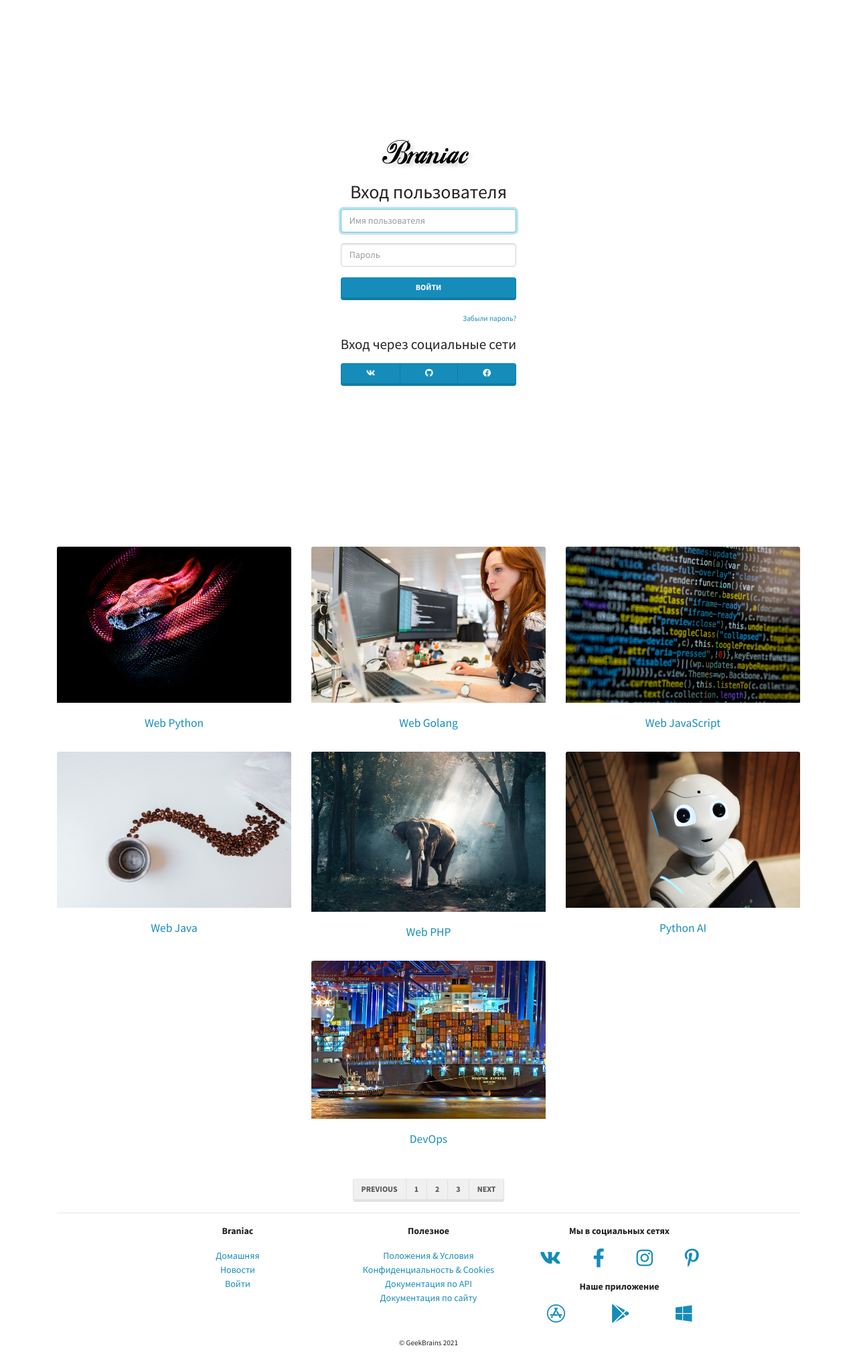
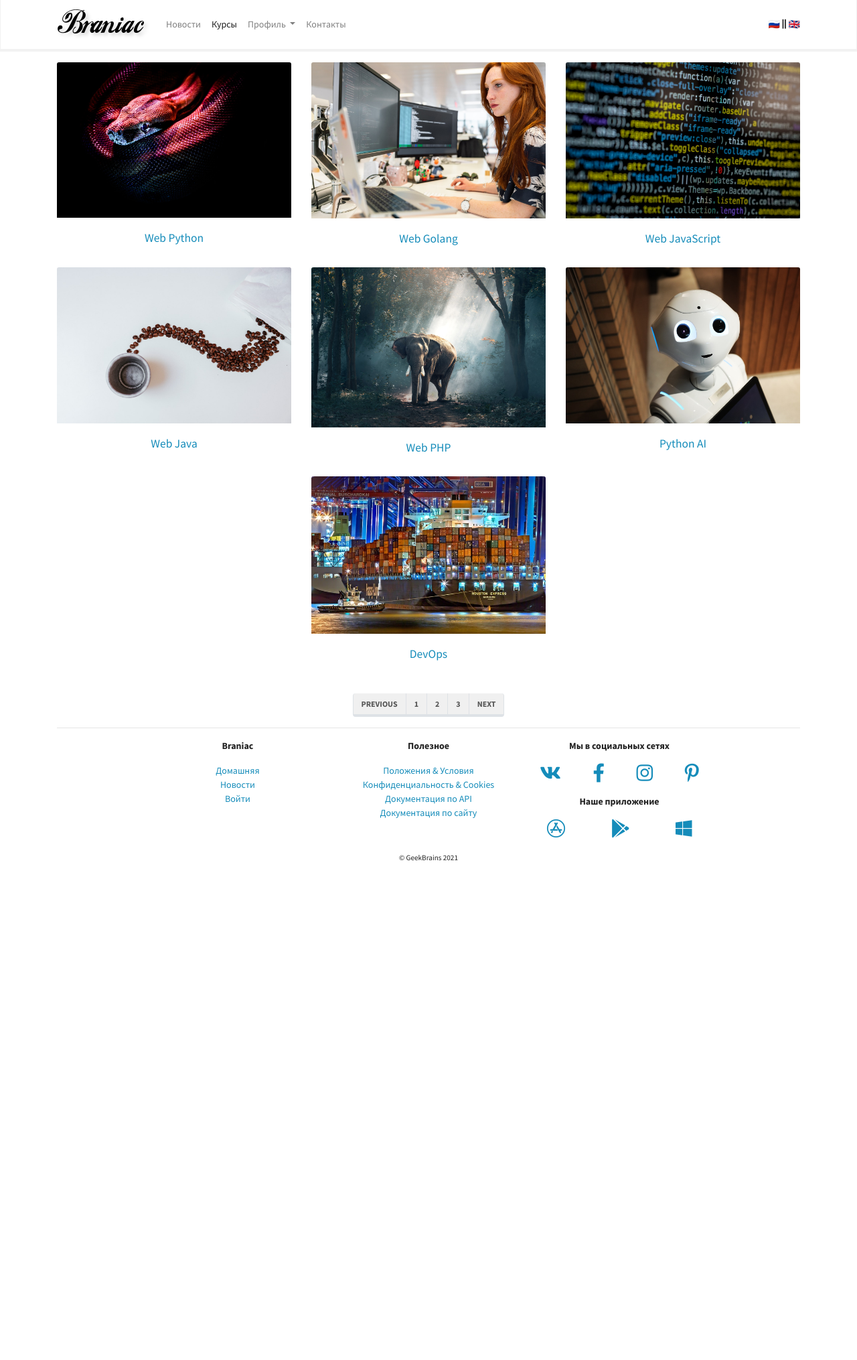
Before and after one commit to Evgeniy-Dubinetc/DjangoFreimwork, a Django app: page /mainapp/courses/ in a window 1280 px wide. Shown: the whole page at 67% size. After the commit the page ends 1285 px from the top, so only its background shows below. Run offline with Django 3.2, Linux system fonts and the light colour scheme; some libraries are stand-ins or nearby versions.

Commit message:
lesson_3 Urls in templates

```diff
--- a/config/urls.py
+++ b/config/urls.py
@@ -5,5 +5,5 @@ from django.views.generic import RedirectView
 urlpatterns = [
     path("admin/", admin.site.urls),
     path("", RedirectView.as_view(url="mainapp/")),
-    path("mainapp/", include("mainapp.urls", namespace="main")),
+    path("mainapp/", include("mainapp.urls", namespace="mainapp")),
 ]
--- a/mainapp/templates/mainapp/login.html
+++ b/mainapp/templates/mainapp/login.html
@@ -31,7 +31,7 @@
       style="height: 100vh; margin: 0px">
       <div class="text-center">
         <p>
-          <a href="/"><img src="{% static 'img/logo.png' %}" alt=""></a>
+          <a href="{% url 'mainapp:main_page' %}"><img src="{% static 'img/logo.png' %}" alt=""></a>
         </p>
         <h2>Вход пользователя</h2>
         <form>
--- a/mainapp/urls.py
+++ b/mainapp/urls.py
@@ -6,10 +6,10 @@ from mainapp.apps import MainappConfig
 app_name = MainappConfig.name
 
 urlpatterns = [
-    path("", views.MainPageView.as_view()),
-    path("news/", views.NewsPageView.as_view()),
-    path("courses/", views.CoursesPageView.as_view()),
-    path("contacts/", views.ContactsPageView.as_view()),
-    path("doc_site/", views.DocSitePageView.as_view()),
-    path("login/", views.LoginPageView.as_view()),
+    path("", views.MainPageView.as_view(), name="main_page"),
+    path("news/", views.NewsPageView.as_view(), name="news"),
+    path("courses/", views.CoursesPageView.as_view(), name="courses"),
+    path("contacts/", views.ContactsPageView.as_view(), name="contacts"),
+    path("doc_site/", views.DocSitePageView.as_view(), name="doc_site"),
+    path("login/", views.LoginPageView.as_view(), name="login"),
 ]
--- a/templates/base.html
+++ b/templates/base.html
@@ -50,9 +50,9 @@
           </p>
           <p>
             <ul class="list-unstyled">
-              <li><a href="index.html">Домашняя</a></li>
-              <li><a href="news.html">Новости</a></li>
-              <li><a href="login.html">Войти</a></li>
+              <li><a href="{% url 'mainapp:main_page' %}">Домашняя</a></li>
+              <li><a href="{% url 'mainapp:news' %}">Новости</a></li>
+              <li><a href="{% url 'mainapp:login' %}">Войти</a></li>
             </ul>
           </p>
         </div>
@@ -65,7 +65,7 @@
               <li><a href="#">Положения &amp; Условия</a></li>
               <li><a href="#">Конфиденциальность &amp; Cookies</a></li>
               <li><a href="#">Документация по API</a></li>
-              <li><a href="doc_site.html">Документация по сайту</a></li>
+              <li><a href="{% url 'mainapp:doc_site' %}">Документация по сайту</a></li>
             </ul>
           </p>
         </div>
--- a/templates/includes/main_menu.html
+++ b/templates/includes/main_menu.html
@@ -1,92 +1,52 @@
 {% load static %}
 
-<!doctype html>
-<html lang="ru">
+<nav class="navbar navbar-expand-lg navbar-light bg-light">
+  <div class="container">
+    <a class="navbar-brand" href="{% url 'mainapp:main_page' %}">
+      <img src="{% static 'img/logo.png' %}" alt="">
+    </a>
+    <button class="navbar-toggler" type="button" data-toggle="collapse"
+      data-target="#navbarSupportedContent"
+      aria-controls="navbarSupportedContent" aria-expanded="false"
+      aria-label="Toggle navigation">
+      <span class="navbar-toggler-icon"></span>
+    </button>
 
-  <head>
-    <!-- Required meta tags -->
-    <meta charset="utf-8">
-    <meta name="viewport"
-      content="width=device-width, initial-scale=1, shrink-to-fit=no">
-
-    <!-- Bootstrap CSS -->
-    <link rel="stylesheet" href="{% static 'css/bootstrap.min.css' %}">
-
-    <!-- ChartJS -->
-    <link rel="stylesheet" href="{% static 'css/Chart.min.css' %}">
-
-    <!-- FontAwesome -->
-    <link rel="stylesheet" href="{% static 'css/fontawesome.all.min.css' %}">
-
-    <title>Welcome to GeekLab!</title>
-  </head>
-
-  <body>
-
-
-
-
-
-    <div class="row justify-content-around align-items-center"
-      style="height: 100vh; margin: 0px">
-      <div class="text-center">
-        <p>
-          <a href="/"><img src="{% static 'img/logo.png' %}" alt=""></a>
-        </p>
-        <h2>Вход пользователя</h2>
-        <form>
-          <p>
-            <input id="id_username" class="form-control" type="text"
-              name="username" placeholder="Имя пользователя"
-              required="" autofocus="">
-          </p>
-          <p>
-            <input id="id_password" class="form-control" type="password"
-              name="password" placeholder="Пароль" required="">
-          </p>
-          <p>
-            <button type="submit"
-              class="btn btn-primary btn-block">Войти</button>
-          </p>
-        </form>
-        <p class="text-right">
-          <a href=""><small>Забыли пароль?</small></a>
-        </p>
-        <h4>Вход через социальные сети</h4>
-        <p>
-          <div class="btn-group btn-block" role="group">
-            <a class="btn btn-primary" href="#" role="button"><i
-              class="fab fa-vk"></i></a>
-            <a class="btn btn-primary" href="#" role="button"><i
-              class="fab fa-github"></i></a>
-            <a class="btn btn-primary" href="#" role="button"><i
-              class="fab fa-facebook"></i></a>
+    <div class="collapse navbar-collapse" id="navbarSupportedContent">
+      <ul class="navbar-nav mr-auto">
+        <li
+          class="nav-item {% if request.resolver_match.view_name == 'mainapp:news' %}active{% endif %}">
+          <a class="nav-link" href="{% url 'mainapp:news' %}">Новости</a>
+        </li>
+        <li
+          class="nav-item {% if request.resolver_match.view_name == 'mainapp:courses' %}active{% endif %}">
+          <a class="nav-link" href="{% url 'mainapp:courses' %}">Курсы</a>
+        </li>
+        <li class="nav-item dropdown">
+          <a class="nav-link dropdown-toggle" href="#" id="ddProfile"
+            role="button" data-toggle="dropdown" aria-haspopup="true"
+            aria-expanded="false">
+            Профиль
+          </a>
+          <div class="dropdown-menu" aria-labelledby="ddProfile">
+            <a class="dropdown-item" href="#">Редактировать
+              профиль</a>
+            <a class="dropdown-item" href="#">Мои курсы</a>
+            <div class="dropdown-divider"></div>
+            <a class="dropdown-item" href="#">Модерация</a>
+            <a class="dropdown-item" href="#">Административный
+              раздел</a>
+            <div class="dropdown-divider"></div>
+            <a class="dropdown-item" href="#">Выход</a>
           </div>
-        </p>
-      </div>
+        </li>
+        <li
+          class="nav-item {% if request.resolver_match.view_name == 'mainapp:contacts' %}active{% endif %}">
+          <a class="nav-link" href="{% url 'mainapp:contacts' %}">Контакты</a>
+        </li>
+      </ul>
+      <span><a href="#">🇷🇺</a> <i class="fas fa-grip-lines-vertical"></i> <a
+        href="#">🇬🇧</a></span>
     </div>
-
-
-
-
-
-
-
-
-    <!-- JavaScript section -->
-    <!-- Bootstrap -->
-    <script src="{% static 'js/jquery-3.6.0.min.js' %}"></script>
-    <script src="{% static 'js/popper.min.js' %}"></script>
-    <script src="{% static 'js/bootstrap.min.js' %}"></script>
-
-    <!-- ChartJs -->
-    <script src="{% static 'js/Chart.min.js' %}"></script>
-
-    <!-- FontAwesome -->
-    <script src="{% static 'js/fontawesome.all.min.js' %}"></script>
-
-
-
-  </body>
-
-</html>
+  </div>
+</nav>
```
